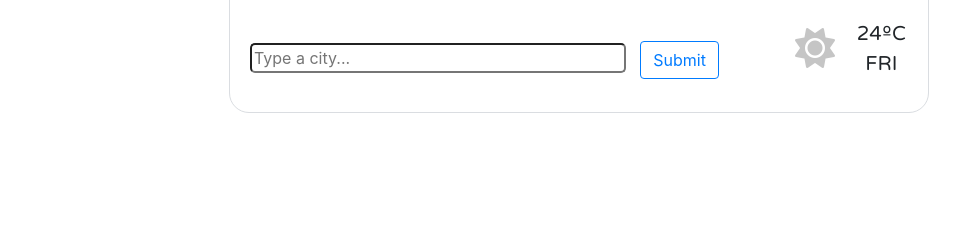
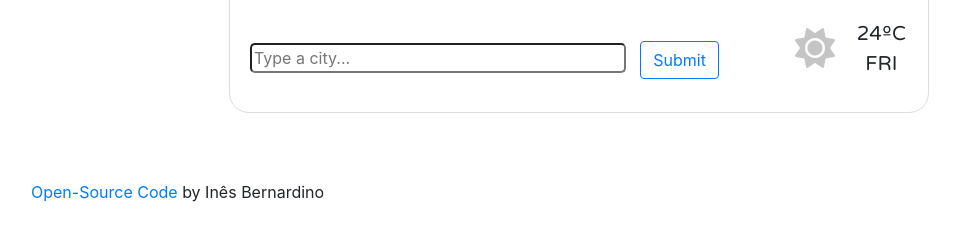
Before and after one commit to inesber/weather-app, a plain HTML site: page index.html in a window 1280 px wide. Shown: the part 419-660 px from the top of the page, without its empty margins (61-1021 px from the left). Drawn offline with nearby package versions, Linux system fonts and the light colour scheme.

Commit message:
Added link for the repo

```diff
--- a/index.html
+++ b/index.html
@@ -11,10 +11,6 @@
       integrity="sha384-ggOyR0iXCbMQv3Xipma34MD+dH/1fQ784/j6cY/iJTQUOhcWr7x9JvoRxT2MZw1T"
       crossorigin="anonymous"
     />
-
-
-
-
 
     <link
       href="https://fonts.googleapis.com/css?family=Varela+Round|Satisfy&display=swap"
@@ -105,6 +101,12 @@
           </div>
         </div>
       </div>
+      <p>
+        <a href="https://github.com/inesber/weather-app" target="_blank"
+          >Open-Source Code</a
+        >
+        by Inês Bernardino
+      </p>
     </div>
 
     <script src="src/index.js"></script>
```
